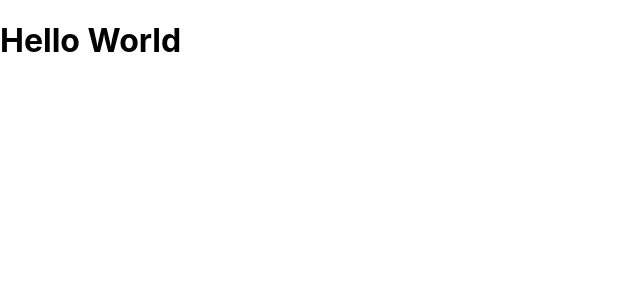
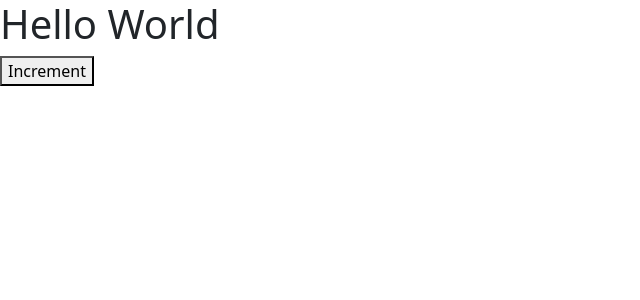
Before and after one commit to noahtech90/React, a React (Create React App) app in the folder js/react-app/: page / in a window 1280 px wide. Shown: the top 300 px of the page, without its empty margins (0-640 px from the left). Built offline with nearby package versions, Linux system fonts and the light colour scheme.

Commit message:
mutiple tags

```diff
--- /dev/null
+++ b/js/react-app/src/componets/counter.jsx
@@ -0,0 +1,13 @@
+import React, { Component } from 'react';
+
+class Counter extends Component {
+    render() {
+        return (
+        <div>
+            <h1>Hello World</h1>
+            <button>Increment</button>
+        </div>);
+    }
+}
+
+export default Counter;
--- a/js/react-app/src/index.js
+++ b/js/react-app/src/index.js
@@ -3,9 +3,11 @@ import ReactDOM from 'react-dom';
 import './index.css';
 import App from './App';
 import reportWebVitals from './reportWebVitals';
+import 'bootstrap/dist/css/bootstrap.css'
+import Counter from './componets/counter'
 
-const element = <h1>Hello World</h1>
-ReactDOM.render(element, document.getElementById('root'))
+
+ReactDOM.render(<Counter/>, document.getElementById('root'))
 
 
 // If you want to start measuring performance in your app, pass a function
```
Also changed, not shown: 1 other file (tests, documents, lock files or other folders).
